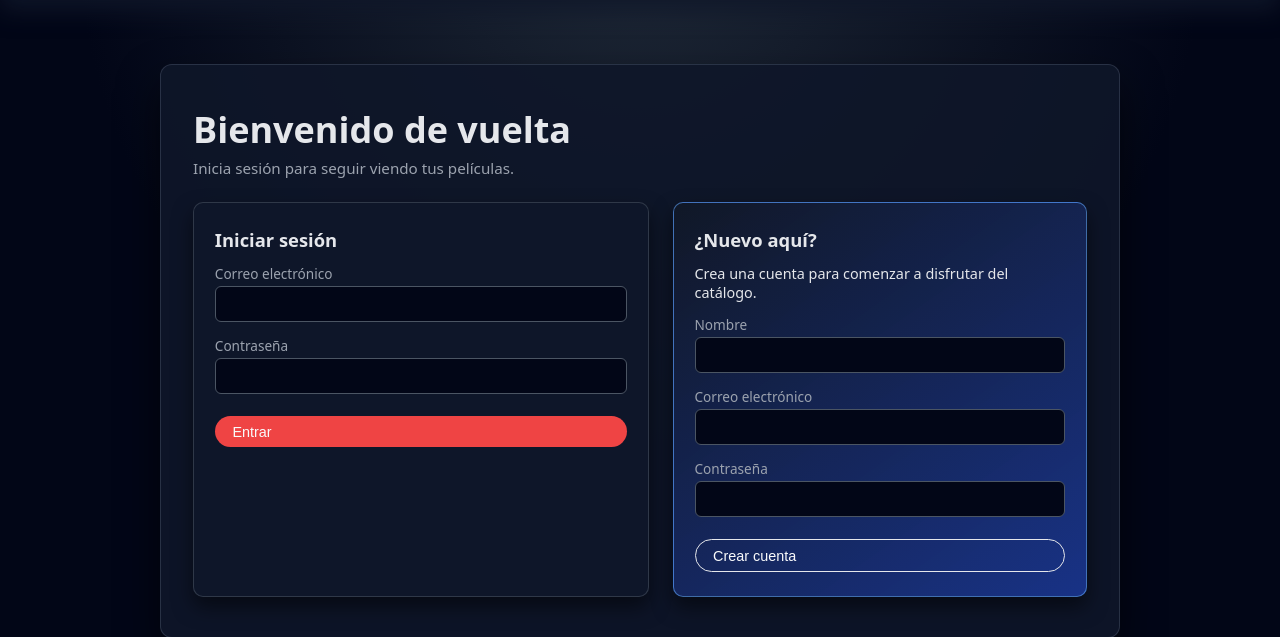
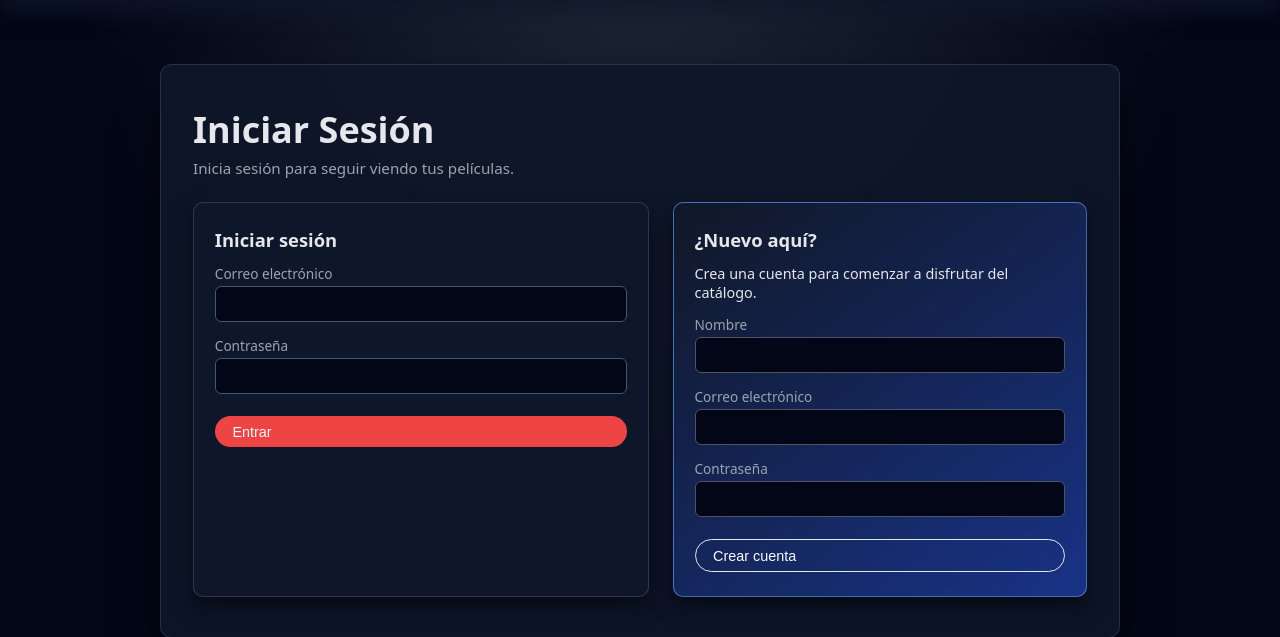
Before and after one commit to AngelMoralesChazari/WebDB, a Flask app: page /login in a window 1280 px wide. Shown: the part 72-709 px from the top of the page. Run offline with Flask 3, Linux system fonts and the light colour scheme.

Commit message:
Correccion de mensajes en el logout

```diff
--- a/app.py
+++ b/app.py
@@ -61,12 +61,11 @@ def login_post():
         flash("Correo o contraseña incorrectos.")
         return redirect(url_for("login"))
 
+    # Guardar usuario en sesión (sin mensaje de bienvenida)
     session["usuario_id"] = usuario["id"]
     session["usuario_nombre"] = usuario["nombre"]
 
-    flash(f"Bienvenido, {usuario['nombre']} (aún sin sesión persistente).")
     return redirect(url_for("home"))
-
 
 @app.route("/")
 def home():
@@ -107,7 +106,6 @@ def cuenta():
 def logout():
     session.pop("usuario_id", None)
     session.pop("usuario_nombre", None)
-    flash("Has cerrado sesión correctamente.")
     return redirect(url_for("home"))
 
 if __name__ == "__main__":
--- a/templates/login.html
+++ b/templates/login.html
@@ -41,7 +41,7 @@
 <main class="main-content login-page">
     <section class="login-panel">
         <div class="login-panel-inner">
-            <h1 class="login-title">Bienvenido de vuelta</h1>
+            <h1 class="login-title">Iniciar Sesión</h1>
             <p class="login-subtitle">Inicia sesión para seguir viendo tus películas.</p>
 
             <!-- Mensajes flash -->
```
